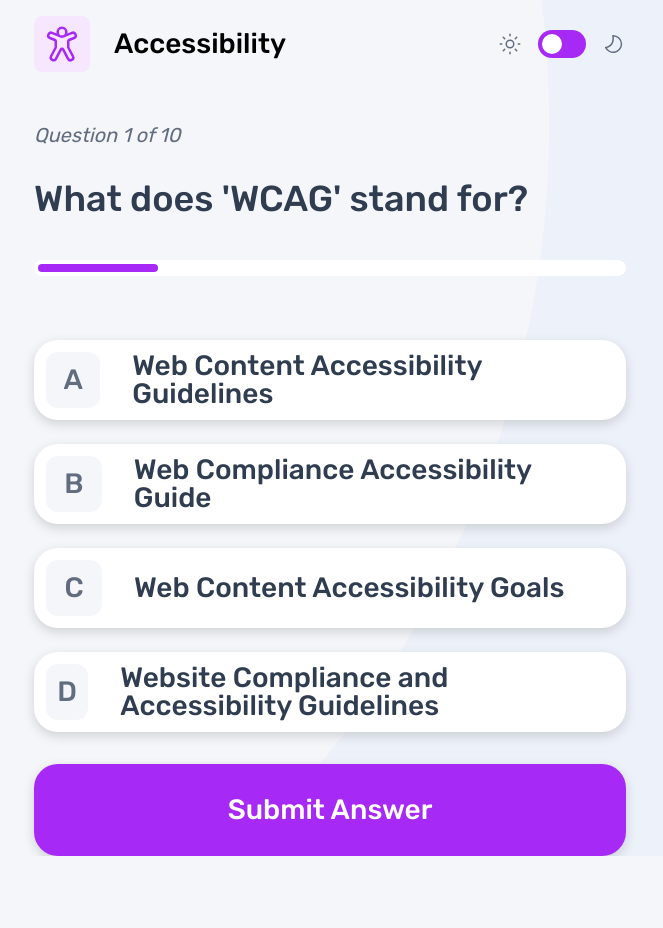
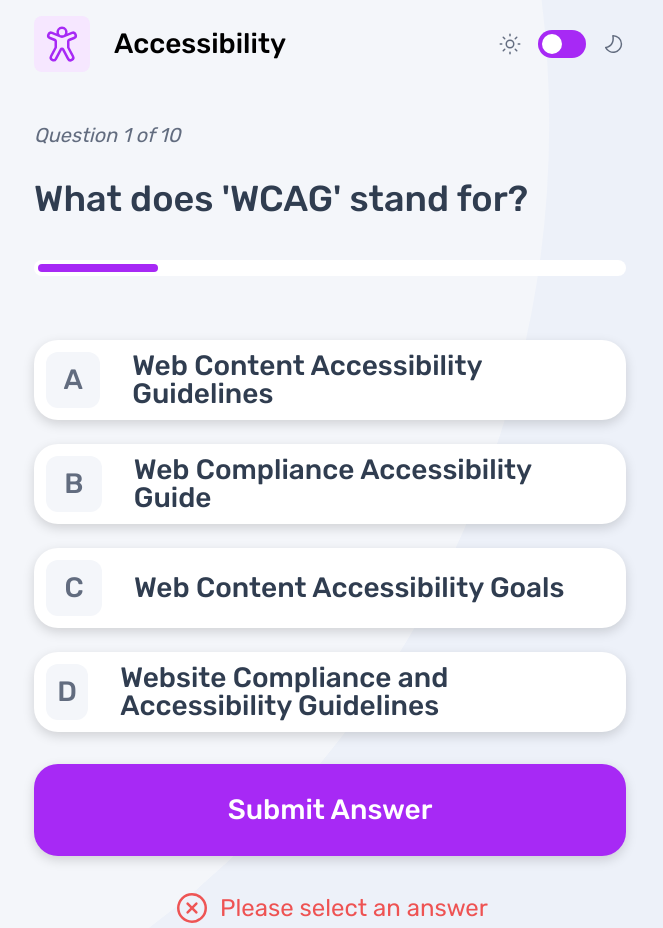
Before and after one commit to Sammie-oje/quizlet-app, a React (Vite) app: page /quiz/Accessibility in a window 1280 px wide. Shown: the whole page, without its empty margins (310-973 px from the left). Before the commit the page ends 856 px from the top, so only its background shows below. Built offline with nearby package versions, Linux system fonts and the light colour scheme.

Commit message:
Added alert component and hover states

```diff
--- /dev/null
+++ b/src/components/Alert.jsx
@@ -0,0 +1,19 @@
+import alertIcon from "../assets/images/icon-error.svg";
+
+function Alert() {
+    return (
+        <div
+            role="alert"
+            className="flex gap-2 text-lg items-center justify-center text-soft-red md:text-body-medium"
+        >
+            <img
+                src={alertIcon}
+                alt="alert-icon"
+                className="size-8 md:size-10"
+            />
+            <span>Please select an answer</span>
+        </div>
+    );
+}
+
+export default Alert;
--- a/src/components/AnswerList.jsx
+++ b/src/components/AnswerList.jsx
@@ -1,9 +1,9 @@
 function AnswerList({ answer, letter }) {
     return (
-        <li className="flex items-center p-3 rounded-xl bg-white shadow-[0_4px_12px_0_rgba(0,0,0,0.15)] text-lg font-medium text-white w-full md:rounded-3xl md:h-20 xxl:px-5 xxl:py-[18px] xxl:h-[92px] dark:bg-steel-blue">
+        <li className="flex items-center p-3 rounded-xl bg-white shadow-[0_4px_12px_0_rgba(0,0,0,0.15)] text-lg font-medium text-white w-full cursor-pointer group md:rounded-3xl md:h-20 xxl:px-5 xxl:py-[18px] xxl:h-[92px] dark:bg-steel-blue">
             <label className="flex items-center gap-4 md:gap-8">
                 <input type="radio" name="option" className="sr-only peer" />
-                <div className="size-10 rounded-md flex items-center justify-center bg-ghost-white font-medium text-xl text-slate-gray md:text-heading-small md:rounded-xl md:size-14 xxl:rounded-lg">
+                <div className="size-10 rounded-md flex items-center justify-center bg-ghost-white font-medium text-xl text-slate-gray group-hover:bg-[#F6E7FF] group-hover:text-vivid-violet md:text-heading-small md:rounded-xl md:size-14 xxl:rounded-lg">
                     {letter}
                 </div>
 
--- a/src/components/Button.jsx
+++ b/src/components/Button.jsx
@@ -1,6 +1,9 @@
 function Button({ onClick, children }) {
     return (
-        <button onClick={onClick} className="p-3 rounded-xl bg-vivid-violet shadow-[0_4px_12px_0_rgba(0,0,0,0.15)] text-lg font-medium text-white w-full md:p-8 md:rounded-3xl md:text-heading-small xxl:h-[92px]">
+        <button
+            onClick={onClick}
+            className="p-3 rounded-xl bg-vivid-violet shadow-[0_4px_12px_0_rgba(0,0,0,0.15)] text-lg font-medium text-white w-full cursor-pointer hover:bg-[color-mix(in_srgb,var(--color-vivid-violet)_100%,white_50%)] md:p-8 md:rounded-3xl md:text-heading-small xxl:h-[92px]"
+        >
             {children}
         </button>
     );
--- a/src/components/Header.jsx
+++ b/src/components/Header.jsx
@@ -7,10 +7,10 @@ import darkModeSunIcon from "../assets/images/icon-sun-light.svg";
 
 function Header({ children }) {
     //The theme of the header icons should match the user's OS theme preference and/or the current app theme
-    const [isDarkMode, setisDarkMode] = useState(true);
-    //The user should be able to tiggle state manually
+    const [isDarkMode, setIsDarkMode] = useState(true);
+    //The user should be able to toggle state manually
     const onToggleTheme = () => {
-        setisDarkMode(!isDarkMode);
+        setIsDarkMode(!isDarkMode);
         document.documentElement.classList.toggle("dark");
     };
     /*
@@ -19,7 +19,7 @@ function Header({ children }) {
     useEffect(() => {
         const mediaQuery = window.matchMedia("(prefers-color-scheme: dark)");
         const applyTheme = e => {
-            setisDarkMode(e.matches);
+            setIsDarkMode(e.matches);
             document.documentElement.classList.toggle("dark", e.matches);
         };
 
--- a/src/pages/QuizPage/Question.jsx
+++ b/src/pages/QuizPage/Question.jsx
@@ -1,5 +1,6 @@
 import { useState } from "react";
 import Button from "../../components/Button.jsx";
+import Alert from "../../components/Alert.jsx";
 import { Link, useLoaderData, useParams } from "react-router-dom";
 import ProgressBar from "../../components/ProgressBar.jsx";
 import AnswerList from "../../components/AnswerList.jsx";
@@ -62,6 +63,8 @@ function Question() {
                     ) : (
                         <Button onClick={handleQuestion}>Submit Answer</Button>
                     )}
+
+                    <Alert />
                 </div>
             </fieldset>
         </section>
```
